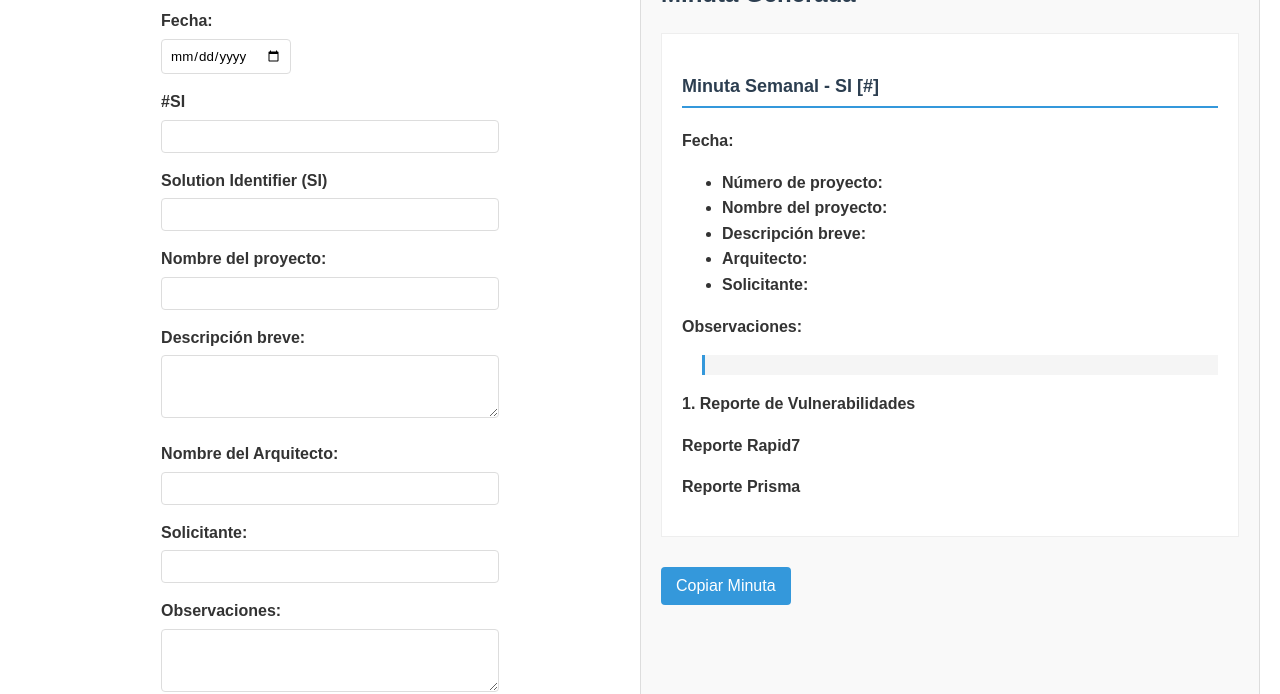
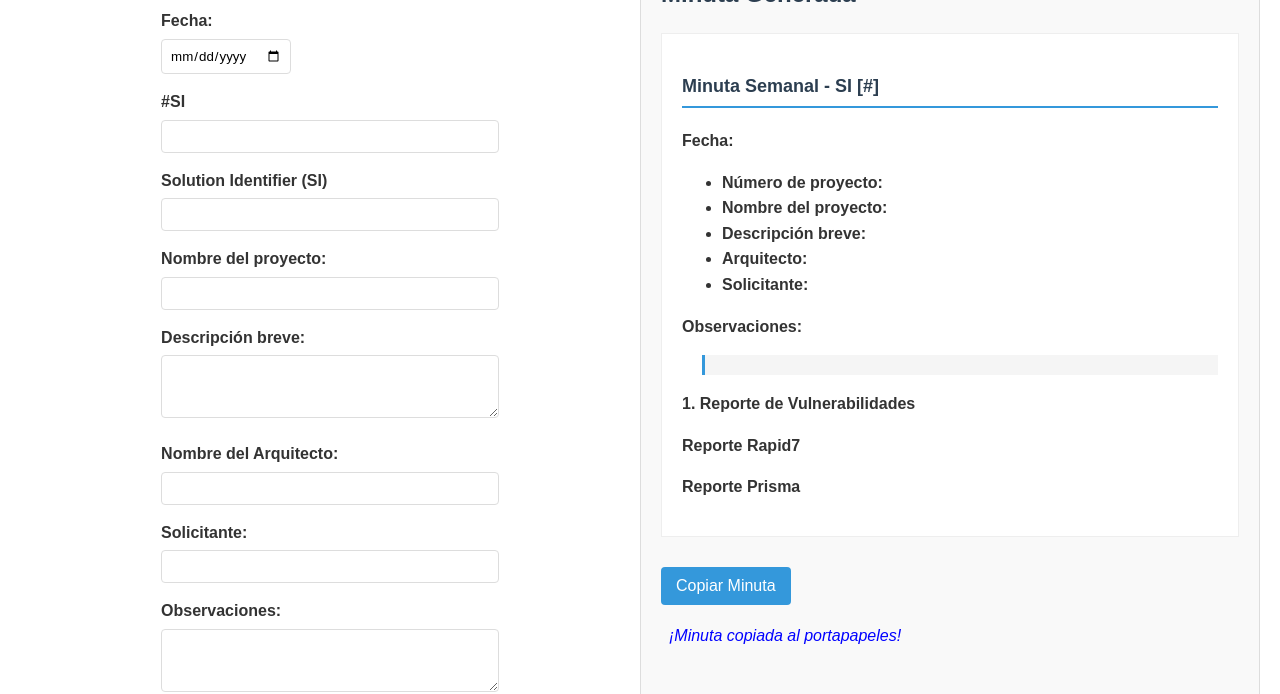
Before and after one commit to KeniaMontalvo/generador-minutas, a plain HTML site: page index.html in a window 1280 px wide. Both pictures are taken after a click on the button "Copiar Minuta". Shown: the part 106-800 px from the top of the page. Drawn offline with Linux system fonts and the light colour scheme.

Commit message:
formato de copiado al portapapeles

```diff
--- a/index.html
+++ b/index.html
@@ -115,7 +115,7 @@
 
             </div>
             <button id="copiarBtn">Copiar Minuta</button>
-            <p class="advertenciaCopy"></p>
+            <p class="advertenciaCopy" id="advertenciaCopy"></p>
         </div>
 
     </div>
--- a/script/script.js
+++ b/script/script.js
@@ -76,13 +76,26 @@ document.addEventListener('DOMContentLoaded', function() {
         try {
             // Copiar el texto seleccionado
             const successful = document.execCommand('copy');
-            const msg = successful ? 'Minuta copiada al portapapeles!' : 'No se pudo copiar la minuta';
-            alert(msg);
+            const msg = successful ? '¡Minuta copiada al portapapeles!' : 'No se pudo copiar la minuta';
+
+            // Mostrar mensaje en el elemento HTML
+            mostrarAdvertencia(msg);
         } catch (err) {
-            alert('Error al copiar: ' + err);
+            mostrarAdvertencia('Error al copiar: ' + err);
         }
 
         // Limpiar la selección
         window.getSelection().removeAllRanges();
     }
+
+    // Función para mostrar/ocultar advertencias
+    function mostrarAdvertencia(mensaje) {
+        const advertenciaElement = document.getElementById('advertenciaCopy');
+        advertenciaElement.textContent = mensaje;
+
+        // Ocultar el mensaje después de 3 segundos
+        setTimeout(() => {
+            advertenciaElement.textContent = '';
+        }, 3000);
+    }
 });
--- a/style/style.css
+++ b/style/style.css
@@ -132,6 +132,19 @@ button:hover {
     font-style: italic;
 }
 
+.advertenciaCopy {
+    color: blue;
+    font-style: italic;
+    margin-top: 10px;
+    padding: 8px;
+    transition: all 0.3s ease;
+}
+
+/* Estilo para mensajes de error */
+.advertenciaCopy.error {
+    color: red;
+}
+
 @media (max-width: 768px) {
     .containerPrincipal {
         grid-template-columns: 1fr;
```
Lines whose indentation alone changed are shown as unchanged.
